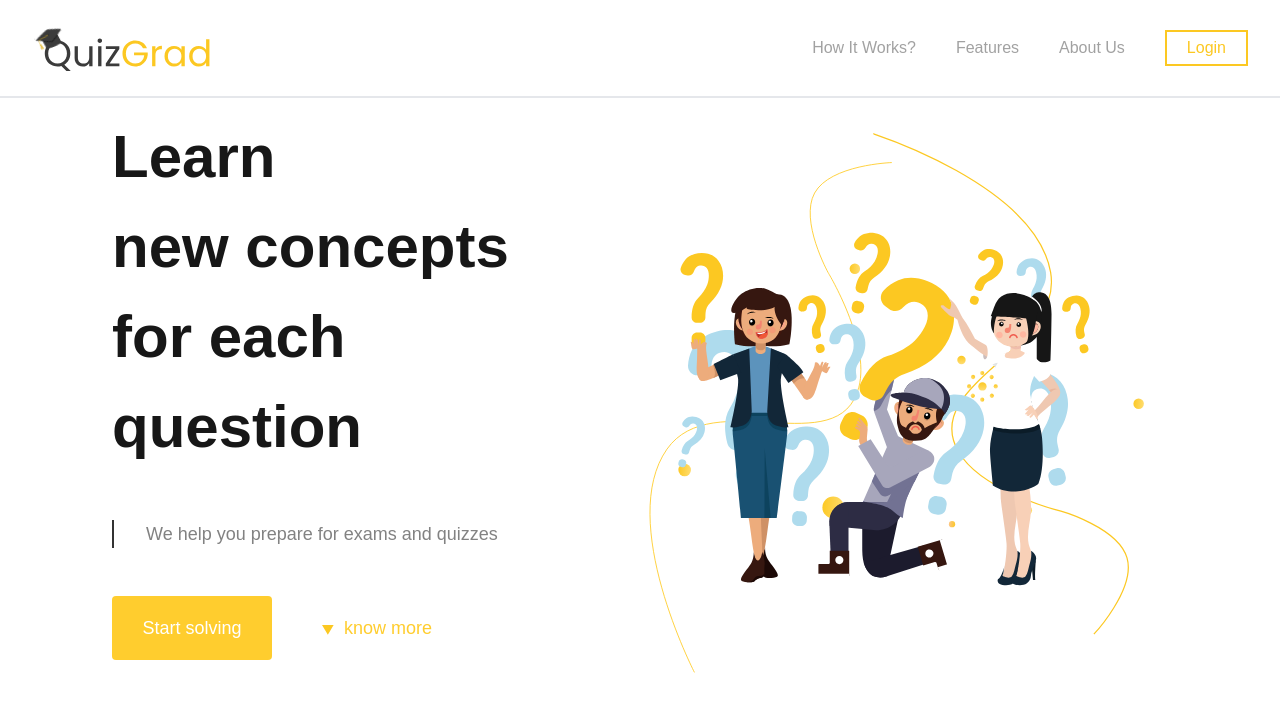
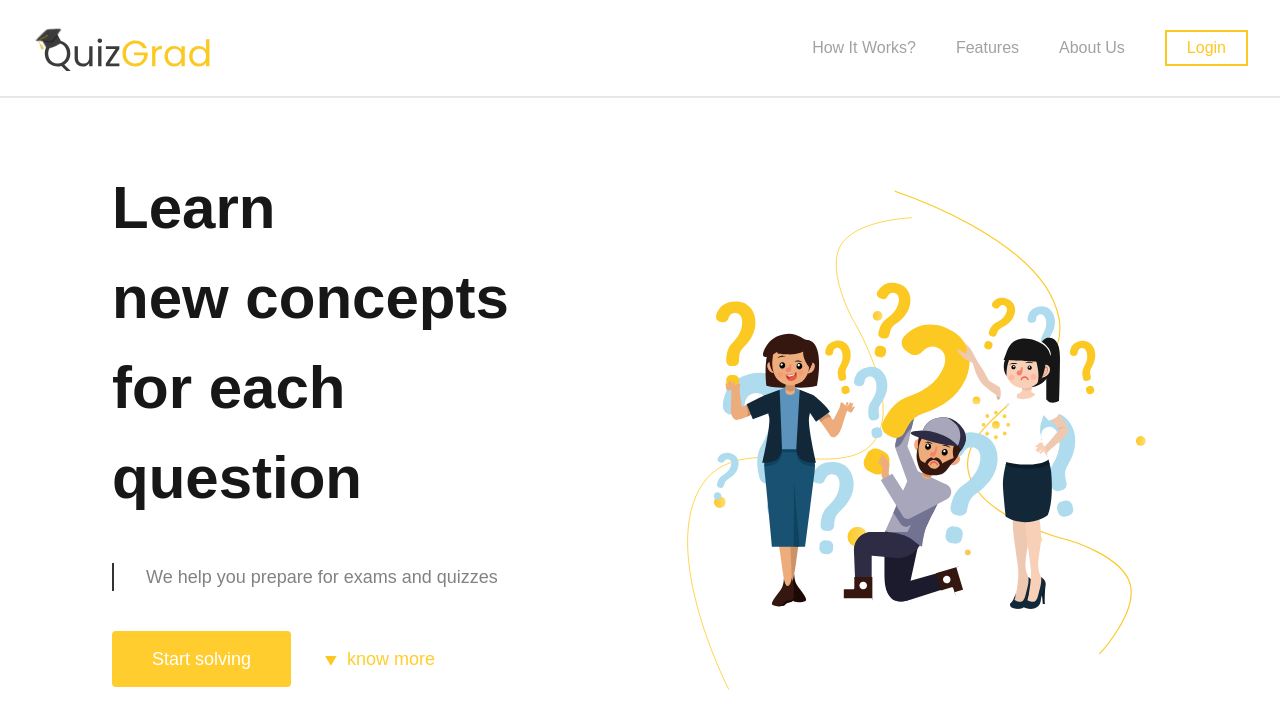
Before and after one commit to 2gooNo/Quiz-web-app-v2, a Next.js app: page / in a window 1280 px wide. Shown: the top 726 px of the page. Built offline with nearby package versions, Linux system fonts and the light colour scheme.

Commit message:
responsive fuck shit

```diff
--- a/src/app/_components/homePage.tsx
+++ b/src/app/_components/homePage.tsx
@@ -1,25 +1,25 @@
 
 export function HomePage() {
   return (
-    <div className="px-4 sm:px-8 md:px-16 lg:px-28 flex flex-row gap-13 justify-center items-center">
-      <div className="flex gap-6 sm:gap-8 md:gap-12 flex-col">
-        <h1 className="font-semibold text-2xl sm:text-3xl md:text-4xl lg:text-6xl max-w-md sm:max-w-lg md:max-w-xl lg:max-w-2xl leading-tight sm:leading-snug md:leading-normal">
+    <div className="px-4 pt-4 sm:px-8 md:px-16 lg:pt-15 lg:px-28 flex flex-col lg:flex-row gap-8 sm:gap-12 lg:gap-16 justify-center items-center">
+      <div className="flex gap-6 sm:gap-8 md:gap-10 flex-col w-full lg:w-auto">
+        <h1 className="font-semibold text-2xl sm:text-3xl md:text-4xl lg:text-5xl xl:text-6xl max-w-md sm:max-w-lg md:max-w-xl lg:max-w-2xl leading-tight sm:leading-snug md:leading-normal">
           Learn<br/> new concepts<br/> for each question
         </h1>
-        <div className="border-solid border-l-2 border-l-[#333333] pl-4 sm:pl-6 md:pl-8 text-[#828282] text-sm sm:text-lg">
+        <div className="border-solid border-l-2 border-l-[#333333] pl-4 sm:pl-6 md:pl-8 text-[#828282] text-sm sm:text-base md:text-lg">
           We help you prepare for exams and quizzes
         </div>
-        <div className="flex flex-col sm:flex-row gap-4 sm:gap-6 md:gap-12">
-          <button className="bg-[#FFCD2E] h-10 sm:h-16 px-6 sm:px-6 md:w-40 text-white text-sm sm:text-lg rounded-sm hover:bg-[#E5B726] transition-colors">
+        <div className="flex flex-col sm:flex-row gap-4 sm:gap-6 md:gap-8">
+          <button className="bg-[#FFCD2E] h-10 sm:h-12 md:h-14 px-6 sm:px-8 md:px-10 text-white text-sm sm:text-base md:text-lg rounded-sm hover:bg-[#E5B726] transition-colors w-full sm:w-auto">
             Start solving
           </button>
-          <button className="flex items-center gap-2 justify-center sm:justify-start">
-            <img className="h-auto w-4" src="/dropDownIconsvg.svg"/>
-            <p className="text-[#FFCD2E] text-sm sm:text-lg">know more</p>
+          <button className="flex items-center gap-2 justify-center sm:justify-start w-full sm:w-auto">
+            <img className="h-auto w-3 sm:w-4" src="/dropDownIconsvg.svg"/>
+            <p className="text-[#FFCD2E] text-sm sm:text-base md:text-lg">know more</p>
           </button>
         </div>
       </div>
-      <img className="h-auto w-180" src="/homeIcon.svg"/>
+      <img className="h-auto w-full md:w-180 lg:w-200 xl:w-155" src="/homeIcon.svg"/>
     </div>
   );
 }
--- a/src/app/login/page.tsx
+++ b/src/app/login/page.tsx
@@ -2,7 +2,7 @@ export default function Login() {
     return (
         <div className="flex h-screen w-screen ">
             <div className="flex flex-col items-center w-1/2 p-50 bg-white">
-                <img src="/logo.png" alt="QuiGrad logo" className="w-100 mb-10" />
+                <img src="/logo.svg" alt="QuiGrad logo" className="w-100 mb-10" />
                 <p className="text-gray-500 mb-8 text-center">
                     Welcome back! <br/>
                     Please login/signup to your account.
```
Also changed, not shown: src/app/_components/navBar.tsx (+0 -9 lines), public/logo.png (deleted).
